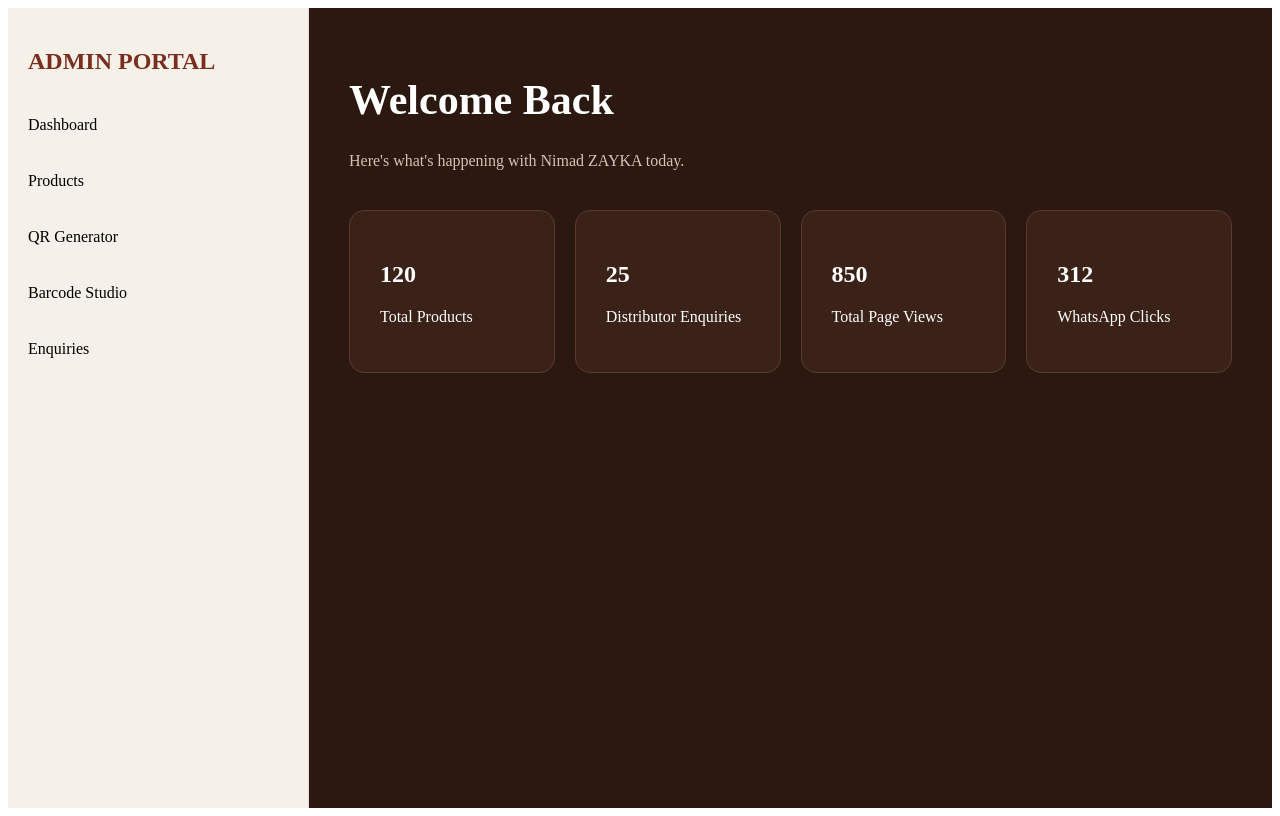
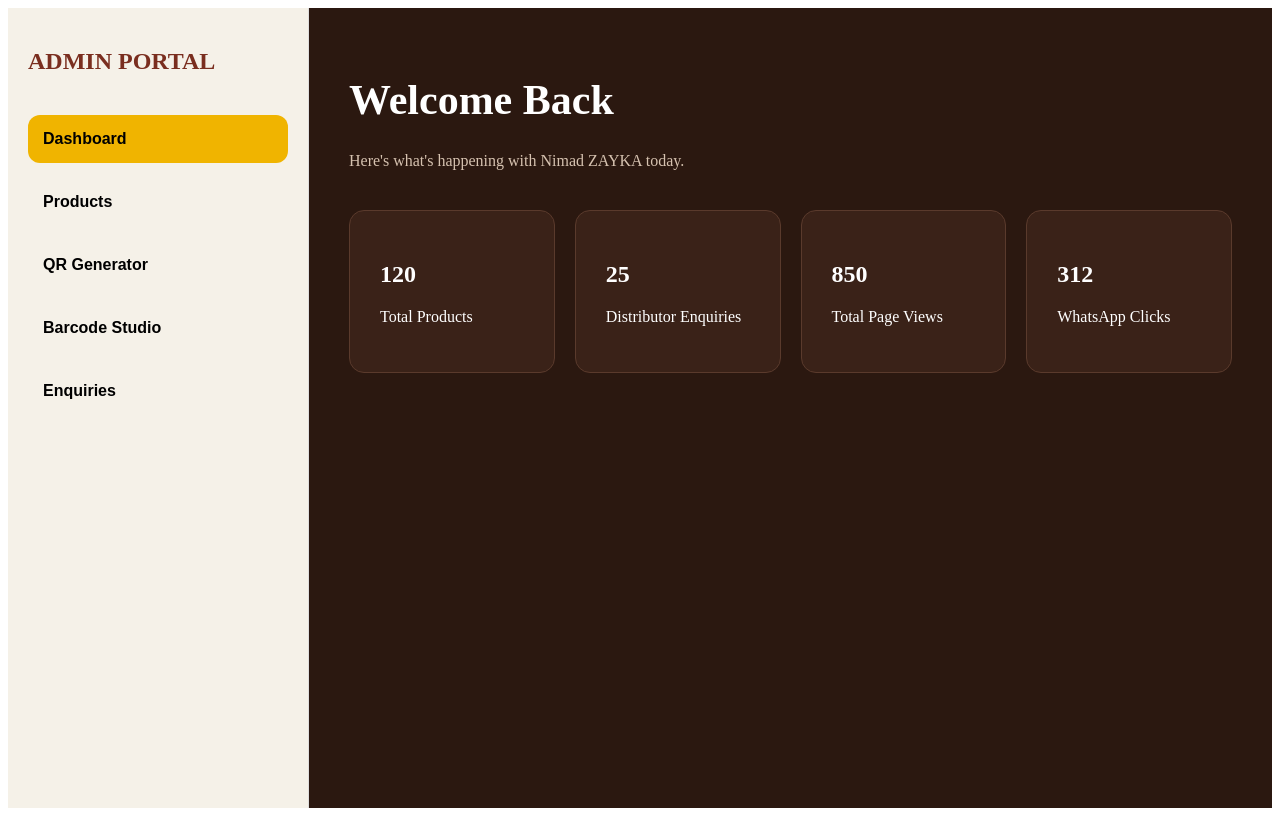
Before and after one commit to nikeshnikku9/ADMINNIMAD, a Next.js app: page /admin in a window 1280 px wide. Built offline with nearby package versions, Linux system fonts and the light colour scheme.

Commit message:
Update page.js

```diff
--- a/app/admin/page.js
+++ b/app/admin/page.js
@@ -11,18 +11,35 @@ export default function AdminPage() {
           borderRight: "1px solid #ddd",
         }}
       >
-        <h2 style={{ color: "#7a2e1f" }}>ADMIN PORTAL</h2>
+        <h2
+          style={{
+            color: "#7a2e1f",
+            marginBottom: "40px",
+          }}
+        >
+          ADMIN PORTAL
+        </h2>
 
-        <div style={{ marginTop: "30px", lineHeight: "40px" }}>
-          <p>Dashboard</p>
-          <p>Products</p>
-          <p>QR Generator</p>
-          <p>Barcode Studio</p>
-          <p>Enquiries</p>
+        <div
+          style={{
+            display: "flex",
+            flexDirection: "column",
+            gap: "15px",
+          }}
+        >
+          <button style={activeBtn}>Dashboard</button>
+
+          <button style={menuBtn}>Products</button>
+
+          <button style={menuBtn}>QR Generator</button>
+
+          <button style={menuBtn}>Barcode Studio</button>
+
+          <button style={menuBtn}>Enquiries</button>
         </div>
       </div>
 
-      {/* Main */}
+      {/* Main Content */}
       <div
         style={{
           flex: 1,
@@ -77,3 +94,26 @@ const cardStyle = {
   borderRadius: "15px",
   border: "1px solid #5a3a2c",
 };
+
+const menuBtn = {
+  padding: "15px",
+  borderRadius: "12px",
+  border: "none",
+  background: "transparent",
+  textAlign: "left",
+  cursor: "pointer",
+  fontSize: "16px",
+  fontWeight: "600",
+};
+
+const activeBtn = {
+  padding: "15px",
+  borderRadius: "12px",
+  border: "none",
+  background: "#f0b400",
+  color: "#000",
+  textAlign: "left",
+  cursor: "pointer",
+  fontSize: "16px",
+  fontWeight: "700",
+};
```
